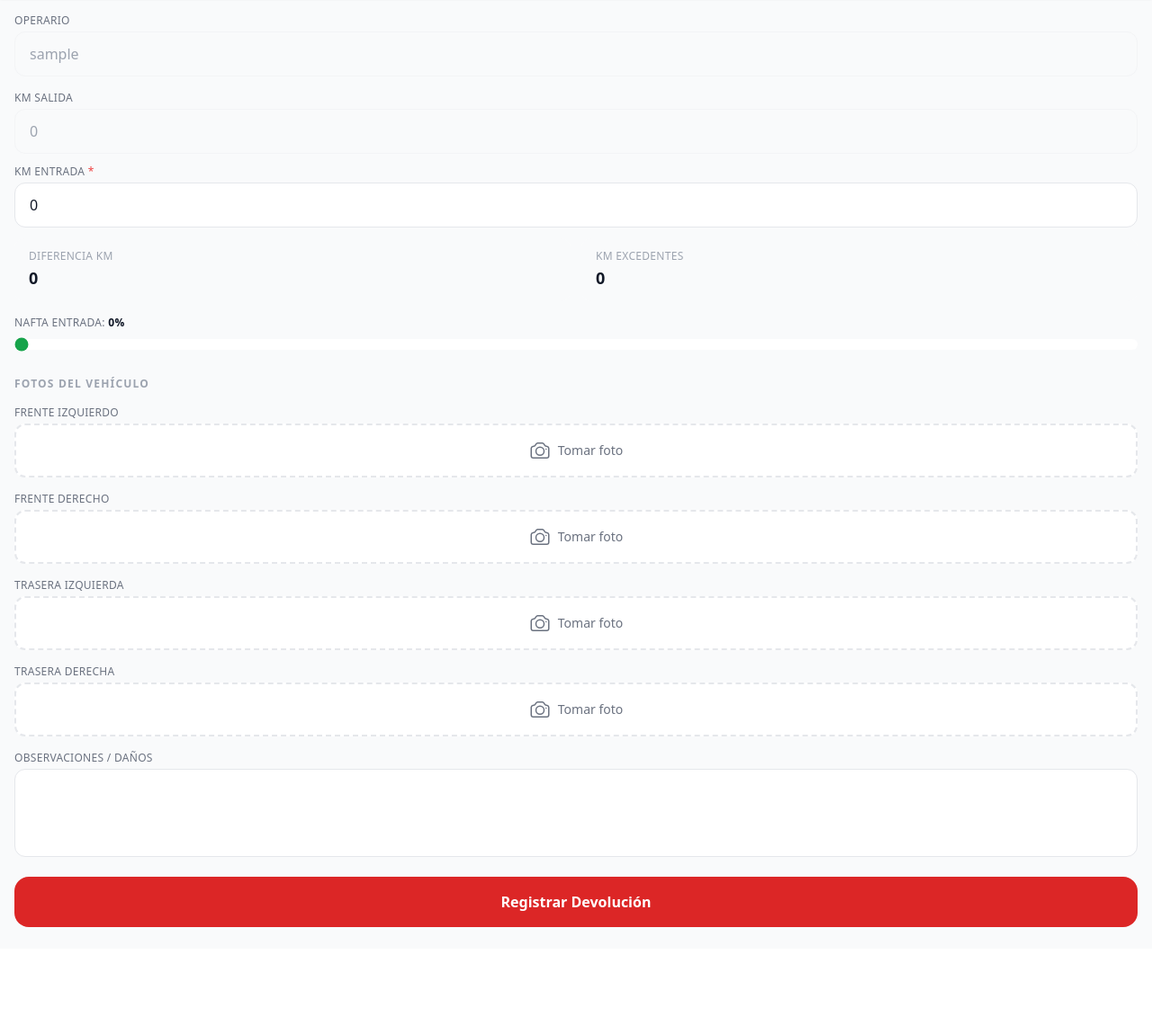
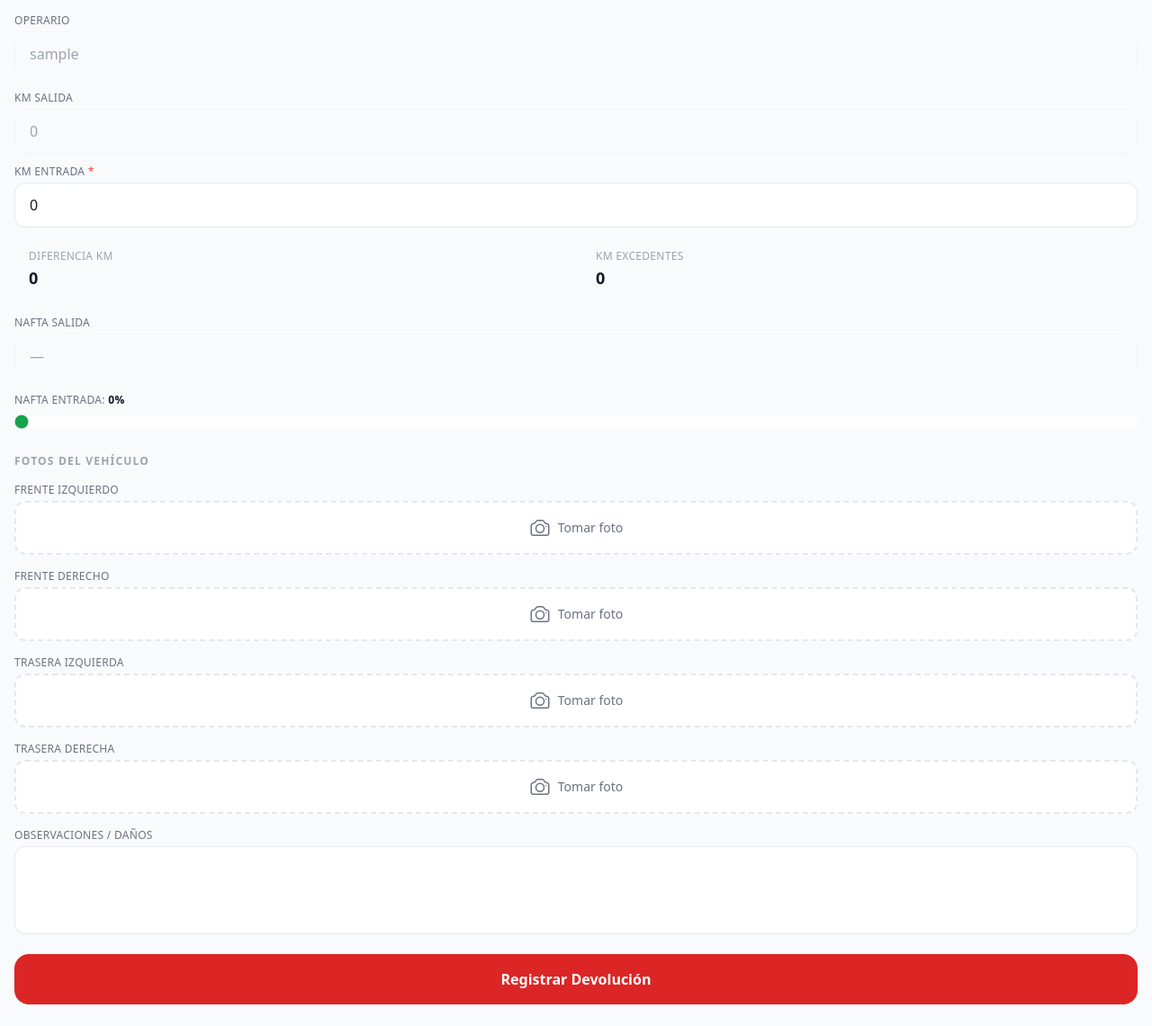
Before and after one commit to fvenanti/opr.carcloud, a FastAPI app: page /planilla/1/recepcion in a window 1280 px wide. Shown: the part 57-1198 px from the top of the page at 90% size. Before the commit the page ends 1088 px from the top, so only its background shows below. Run offline with FastAPI, Linux system fonts and the light colour scheme; the visitor is signed in with stand-in values (Sample User, id 1); data that the repository does not hold is empty; parts of the project's set-up code (start-up, migrations or seed data) failed here and were passed over; some libraries are stand-ins or nearby versions.

Commit message:
Add Nafta Salida read-only field before Nafta Entrada in recepcion form
Co-Authored-By: Claude Sonnet 4.6 <noreply@anthropic.com>

```diff
--- a/routers/recepcion.py
+++ b/routers/recepcion.py
@@ -35,11 +35,12 @@ async def ver(request: Request, id_reserva: int):
     recepcion = rows[0] if rows else {}
 
     res = query("""
-        SELECT [Km Salida] AS KmSalida, Km, [Km adicional] AS KmAdicional,
-               [Monedas.Descripcion] AS Moneda
+        SELECT [Km Salida] AS KmSalida, [Nafta Salida] AS NaftaSalida,
+               Km, [Km adicional] AS KmAdicional, [Monedas.Descripcion] AS Moneda
         FROM dbo.vw_AppSheet_Reservas WHERE IdReserva = ?
     """, [id_reserva])
     km_salida      = int(res[0]["KmSalida"] or 0)      if res else 0
+    nafta_salida   = res[0]["NaftaSalida"]              if res else None
     km_disponible  = int(res[0]["Km"] or 0)            if res else 0
     km_adicional   = float(res[0]["KmAdicional"] or 0) if res else 0
     moneda         = (res[0]["Moneda"] or "Pesos")     if res else "Pesos"
@@ -51,6 +52,7 @@ async def ver(request: Request, id_reserva: int):
         "recepcion":     recepcion,
         "nombre_op":     nombre_op,
         "km_salida":     km_salida,
+        "nafta_salida":  nafta_salida,
         "km_disponible": km_disponible,
         "km_adicional":  km_adicional,
         "moneda":        moneda,
--- a/templates/recepcion.html
+++ b/templates/recepcion.html
@@ -95,6 +95,12 @@
 
   </div>
 
+  <div>
+    <label class="block text-xs text-gray-500 mb-1 uppercase tracking-wide">Nafta Salida</label>
+    <input type="text" value="{{ nafta_salida ~ '%' if nafta_salida is not none else '—' }}" disabled
+           class="w-full border border-gray-100 rounded-xl px-4 py-3 text-gray-400 bg-gray-50">
+  </div>
+
   <div x-data="{ nafta: {{ recepcion.NaftaEntrada or 0 }} }">
     <label class="block text-xs text-gray-500 mb-1 uppercase tracking-wide">
       Nafta Entrada: <span class="font-bold text-gray-900" x-text="nafta + '%'"></span>
```
